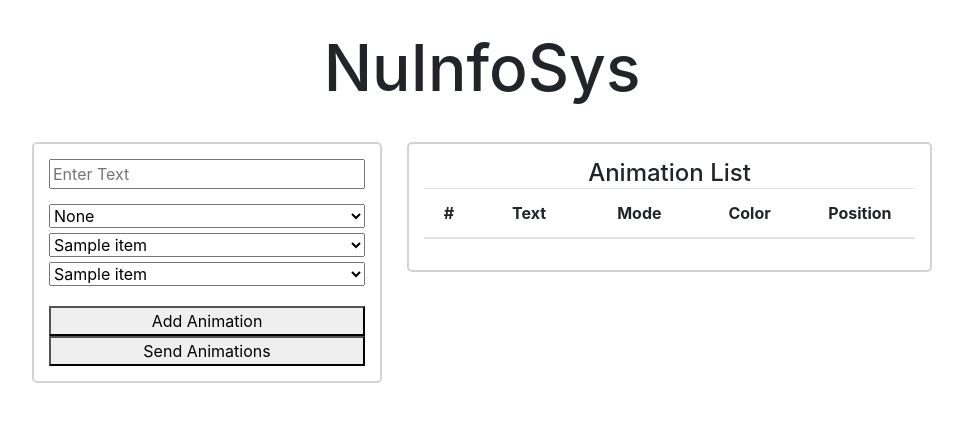
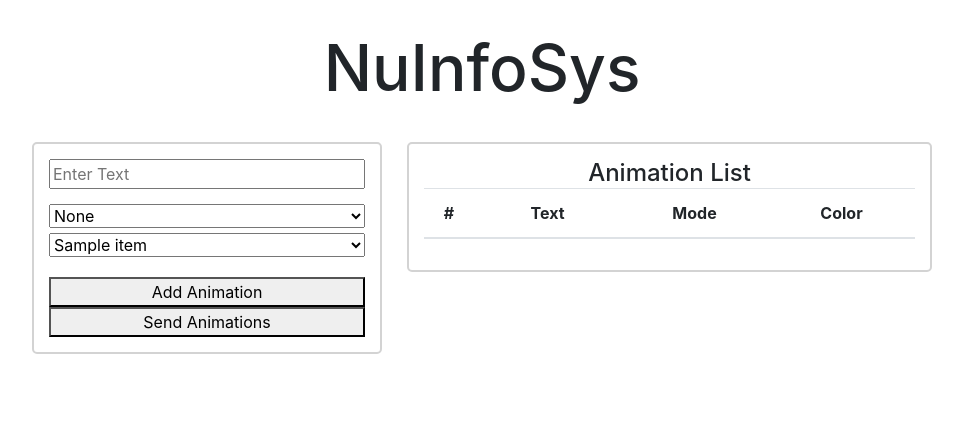
Before and after one commit to adamhb123/NuInfoSyte, a Flask app: template NuInfoSyte/templates/index.html in a window 1280 px wide. Shown: the top 422 px of the page, without its empty margins (158-1121 px from the left). Run offline with Flask 2, Linux system fonts and the light colour scheme; the template is opened without the code that fills it: most values are stand-ins (such as "Sample title", 1, 10 or a date in 2020); lists and menus that the app fills with data are empty; some libraries are stand-ins or nearby versions.

Commit message:
Remove positions, other updates

```diff
--- a/NuInfoSyte/nis_middleware.py
+++ b/NuInfoSyte/nis_middleware.py
@@ -9,8 +9,8 @@ from NuInfoSyte.NuInfoSys import betabrite  # type: ignore
 ANIMATIONS = []
 
 
-def add_animation(text: str = None, mode: str = None, color: str = None, position: str = None) -> None:
-    ANIMATIONS.append(betabrite.Animation(text, mode, color, position))
+def add_animation(text: str = None, mode: str = None, color: str = None) -> None:
+    ANIMATIONS.append(betabrite.Animation(text, mode, color))
 
 
 def send_animations() -> None:
--- a/NuInfoSyte/static/css/templates/index.css
+++ b/NuInfoSyte/static/css/templates/index.css
@@ -65,7 +65,7 @@ h1 {
 #animation-count-header {
     width: 50px;
 }
-.table-count-section-entry, .table-mode-section-entry, .table-position-section-entry, .table-color-section-entry{
+.table-count-section-entry, .table-mode-section-entry, .table-color-section-entry{
     white-space: nowrap;
 }
 
--- a/NuInfoSyte/static/js/templates/index.js
+++ b/NuInfoSyte/static/js/templates/index.js
@@ -6,18 +6,15 @@ function addAnimation(resetUponAddition=true){
     let textElement = document.querySelector("#text-input");
     let modeElement = document.querySelector("#mode-input");
     let colorElement = document.querySelector("#color-input");
-    let positionElement = document.querySelector("#pos-input");
     ANIMATION_LIST.push({
         "text": textElement.value,
         "mode": modeElement.value,
         "color": colorElement.value,
-        "position": positionElement.value
     });
     if(resetUponAddition){
         textElement.value = "";
         modeElement.value = "automode";
         colorElement.value = "autocolor";
-        positionElement.value = "fill";
     }
     updateAnimationDisplayTable();
 }
@@ -35,7 +32,7 @@ function removeAllChildNodes(parent) {
     }
 }
 
-function addItemToAnimationDisplayTable(index, text, mode, color, position,
+function addItemToAnimationDisplayTable(index, text, mode, color,
                                         tbody=document.querySelector("#animation-list-display > table > tbody")){
     let tableRow = document.createElement("tr");
     let count = document.createElement("th");
@@ -46,19 +43,15 @@ function addItemToAnimationDisplayTable(index, text, mode, color, position,
     modeTd.className = "table-mode-section-entry";
     let colorTd = document.createElement("td");
     colorTd.className = "table-color-section-entry";
-    let positionTd = document.createElement("td");
-    positionTd.className = "table-position-section-entry";
     count.innerHTML = index;
     count.scope = "row";
     textTd.innerHTML = text;
     modeTd.innerHTML = mode;
     colorTd.innerHTML = color;
-    positionTd.innerHTML = position;
     tableRow.appendChild(count);
     tableRow.appendChild(textTd);
     tableRow.appendChild(modeTd);
     tableRow.appendChild(colorTd);
-    tableRow.appendChild(positionTd);
     tbody.appendChild(tableRow);
 }
 function updateAnimationDisplayTable(){
@@ -66,7 +59,6 @@ function updateAnimationDisplayTable(){
     removeAllChildNodes(tbody);
     for(item in ANIMATION_LIST){
         addItemToAnimationDisplayTable(item, ANIMATION_LIST[item].text, ANIMATION_LIST[item].mode,
-                                       ANIMATION_LIST[item].color, ANIMATION_LIST[item].position,
-                                       tbody);
+                                       ANIMATION_LIST[item].color, tbody);
     }
 }
--- a/NuInfoSyte/templates/index.html
+++ b/NuInfoSyte/templates/index.html
@@ -36,15 +36,6 @@
                         {% endif %}
                         {% endfor %}
                     </select><br>
-                    <select name="pos-input" id="pos-input">
-                        {% for item in position_dict %}
-                        {% if item == "fill"%}
-                        <option value="{{item}}" selected>{{item}}</option>
-                        {% else %}
-                        <option value="{{item}}">{{item}}</option>
-                        {% endif %}
-                        {% endfor %}
-                    </select><br>
                 </div>
 
                 <button onclick="addAnimation(true);">Add Animation</button>
@@ -60,7 +51,6 @@
                         <th scope="col">Text</th>
                         <th scope="col">Mode</th>
                         <th scope="col">Color</th>
-                        <th scope="col">Position</th>
                     </tr>
                 </thead>
                 <tbody>
```
Also changed, not shown: NuInfoSyte/routes/api.py (+3 -4 lines), NuInfoSyte/routes/index.py (+7 -8 lines).
